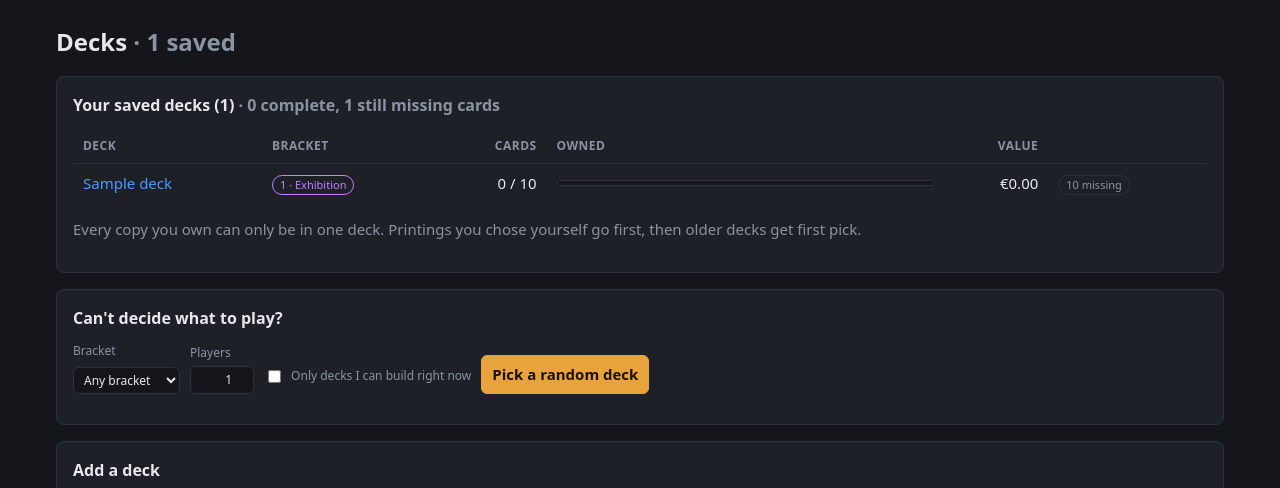
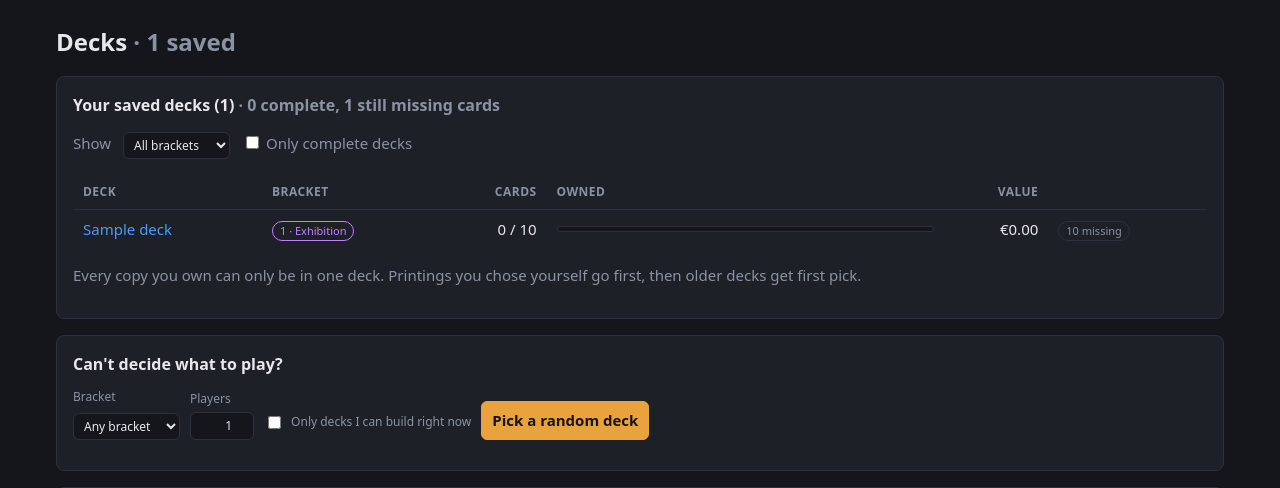
Before and after one commit to Cak3IsLov3/MTG-Collection-Manager, a FastAPI app: page /deck in a window 1280 px wide. Shown: the part 48-536 px from the top of the page. Run offline with FastAPI, Linux system fonts and the light colour scheme; tables that the repository leaves empty hold one stand-in row (values such as "Sample post").

Commit message:
Filter the saved decks by bracket
The list of saved decks can be narrowed to one Commander bracket (only
brackets that have decks are offered, plus "No bracket") and to decks
that are complete. The bracket choice is remembered in the browser.
GET /api/decks takes ?bracket= as well.

Update the decks screenshots in the README.

```diff
--- a/app/templates/deck.html
+++ b/app/templates/deck.html
@@ -62,10 +62,23 @@
 <div class="panel table-wrap">
   {% set complete = summaries | selectattr('complete') | list | length %}
   <h2>Your saved decks ({{ summaries | length }}) <span class="muted">· {{ complete }} complete, {{ summaries | length - complete }} still missing cards</span></h2>
-  <table>
+  <div class="toolbar search-bar">
+    <label class="muted" for="deck-bracket-filter">Show</label>
+    <select id="deck-bracket-filter" aria-label="Filter decks by bracket">
+      <option value="">All brackets</option>
+      {% for number, label in brackets.items() %}{% if summaries | selectattr('deck.bracket', 'equalto', number) | list %}
+      <option value="{{ number }}">{{ number }} · {{ label }}</option>
+      {% endif %}{% endfor %}
+      {% if summaries | selectattr('deck.bracket', 'none') | list %}<option value="none">No bracket</option>{% endif %}
+    </select>
+    <label class="check muted"><input id="deck-complete-filter" type="checkbox">&nbsp;Only complete decks</label>
+    <span id="deck-filter-count" class="muted"></span>
+  </div>
+  <p id="deck-filter-empty" class="muted" hidden>No decks match that filter.</p>
+  <table id="deck-list">
     <tr><th>Deck</th><th>Bracket</th><th class="num">Cards</th><th>Owned</th><th class="num">Value</th><th></th></tr>
     {% for s in summaries %}
-    <tr>
+    <tr data-bracket="{{ s.deck.bracket if s.deck.bracket else 'none' }}" data-complete="{{ 1 if s.complete else 0 }}">
       <td><a href="/decks/{{ s.deck.id }}">{{ s.deck.name }}</a></td>
       <td>{% if s.bracket_name %}<span class="badge bracket">{{ s.deck.bracket }} · {{ s.bracket_name }}</span>{% else %}<span class="muted">–</span>{% endif %}</td>
       <td class="num">{{ s.usable }} / {{ s.needed }}</td>
@@ -277,6 +290,36 @@
 {% block scripts %}
 {% if not deck and summaries %}
 <script>
+  // Filter the list of saved decks by bracket; the choice is remembered in this browser.
+  const bracketFilter = document.getElementById("deck-bracket-filter");
+  const completeFilter = document.getElementById("deck-complete-filter");
+  const deckListRows = [...document.querySelectorAll("#deck-list tr[data-bracket]")];
+
+  function filterDecks() {
+    let shown = 0;
+    for (const row of deckListRows) {
+      const match =
+        (!bracketFilter.value || row.dataset.bracket === bracketFilter.value) &&
+        (!completeFilter.checked || row.dataset.complete === "1");
+      row.hidden = !match;
+      if (match) shown += 1;
+    }
+    const filtered = bracketFilter.value || completeFilter.checked;
+    document.getElementById("deck-filter-count").textContent = filtered ? `${shown} of ${deckListRows.length} decks` : "";
+    document.getElementById("deck-filter-empty").hidden = shown > 0;
+    document.getElementById("deck-list").hidden = shown === 0;
+    try { localStorage.setItem("deck-bracket-filter", bracketFilter.value); } catch (error) {}
+  }
+
+  try {
+    const saved = localStorage.getItem("deck-bracket-filter");
+    if (saved && [...bracketFilter.options].some((option) => option.value === saved)) bracketFilter.value = saved;
+  } catch (error) {}
+  bracketFilter.addEventListener("change", filterDecks);
+  completeFilter.addEventListener("change", filterDecks);
+  filterDecks();
+</script>
+<script>
   // Deck randomizer: one random deck, or a different one for every player at the table.
   const savedDecks = {{ deck_data | tojson }};
   const result = document.getElementById("random-result");
```
Also changed, not shown: app/routers/api.py (+7 -2 lines), tests/test_decks.py (+18 -0 lines), README.md, 2 other files.
